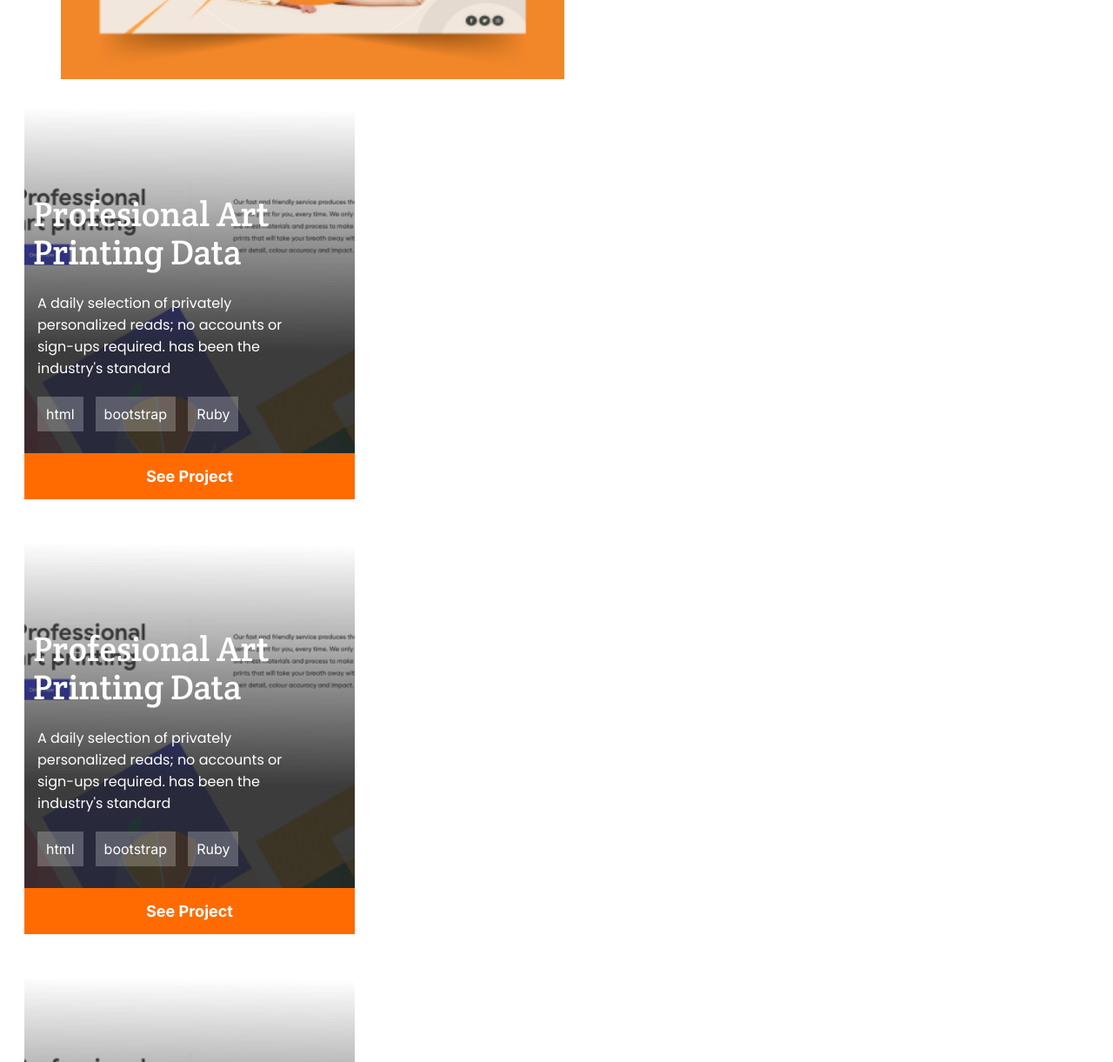
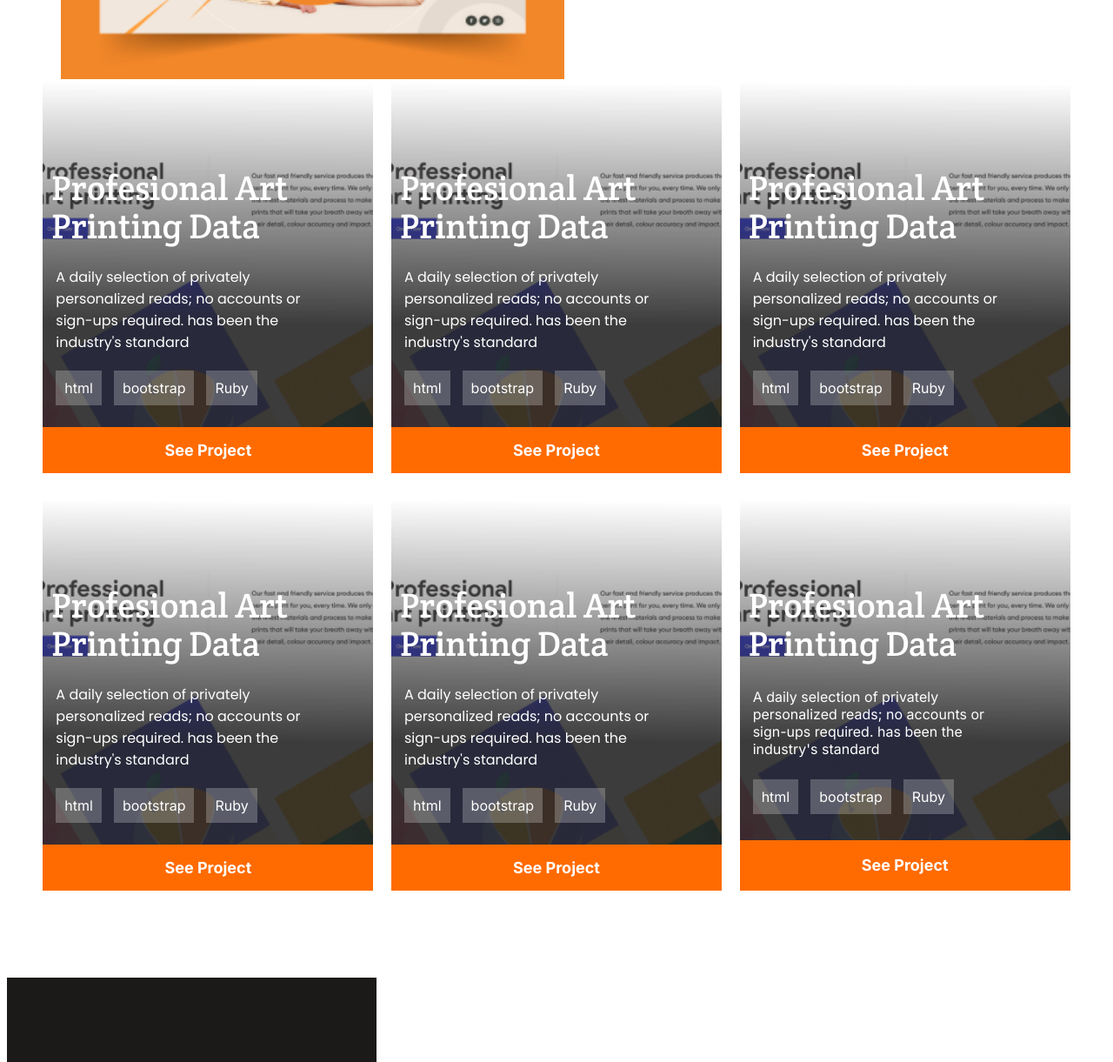
Before and after one commit to Artbsc1992/My-Portfolio, a website: page index.html in a window 1280 px wide. Shown: the part 1368-2589 px from the top of the page at 87% size. Drawn offline with Linux system fonts and the light colour scheme.

Commit message:
Add Project galery desktop version.

```diff
--- a/index.html
+++ b/index.html
@@ -81,6 +81,7 @@
     <div class="button1"><button id="button1" type="button">See Project</button>
     </div>
 </section>
+<div class="projects">
 <section class="card2">
   <div class="p2-title grid2"><h2 id="p2-title">Profesional Art<br>Printing Data</h2></div>
   <div class="p2-text"><p id="p2-text">A daily selection of privately personalized reads; no accounts or sign-ups required. has been the industry's standard</p></div>
@@ -153,6 +154,7 @@
   </div>
   <div class="button7"><button id="button7" type="button">See Project</button></div>
 </section>
+</div>
 <section class="card8">
   <div class="p8-title"><h1 id="p8-title">About me</h1></div>
   <div class="p8-text"><p id="p8-text">Hello I'm a software developer! I can help you build a product , feature or website Look through some of my work and experience! If you like what you see and have a project you need coded, don't hestiate to contact me.</p></div>
--- a/style.css
+++ b/style.css
@@ -523,6 +523,7 @@ ul {
   .photo1 {
     grid-area: photo1;
     width: auto;
+    padding-bottom: 0;
   }
 
   .p1-title {
@@ -1097,6 +1098,53 @@ ul {
   color: #fff;
 }
 
+@media screen and (min-width: 768px){
+  .projects {
+    display: grid;
+    width: auto;
+    height: 100%;
+    grid-template-areas: "card2 card3 card4" "card5 card6 card7";
+  }
+
+  .card2 {
+    grid-area: card2;
+    margin: 0;
+    justify-self: end;
+    margin-bottom: 30px;
+  }
+
+  .card3 {
+    grid-area: card3;
+    margin: 0;
+    justify-self: center;
+  }
+
+  .card4 {
+    grid-area: card4;
+    margin: 0;
+    justify-self: start;
+  }
+
+  .card5 {
+    grid-area: card5;
+    margin: 0;
+    justify-self: end;
+  }
+
+  .card6 {
+    grid-area: card6;
+    margin: 0;
+    justify-self: center;
+  }
+
+  .card7 {
+    grid-area: card7;
+    margin: 0;
+    justify-self: start;
+    margin-bottom: 100px;
+  }
+
+}
 .card8 {
   background-color: #1c1a19;
   display: flex;
```
